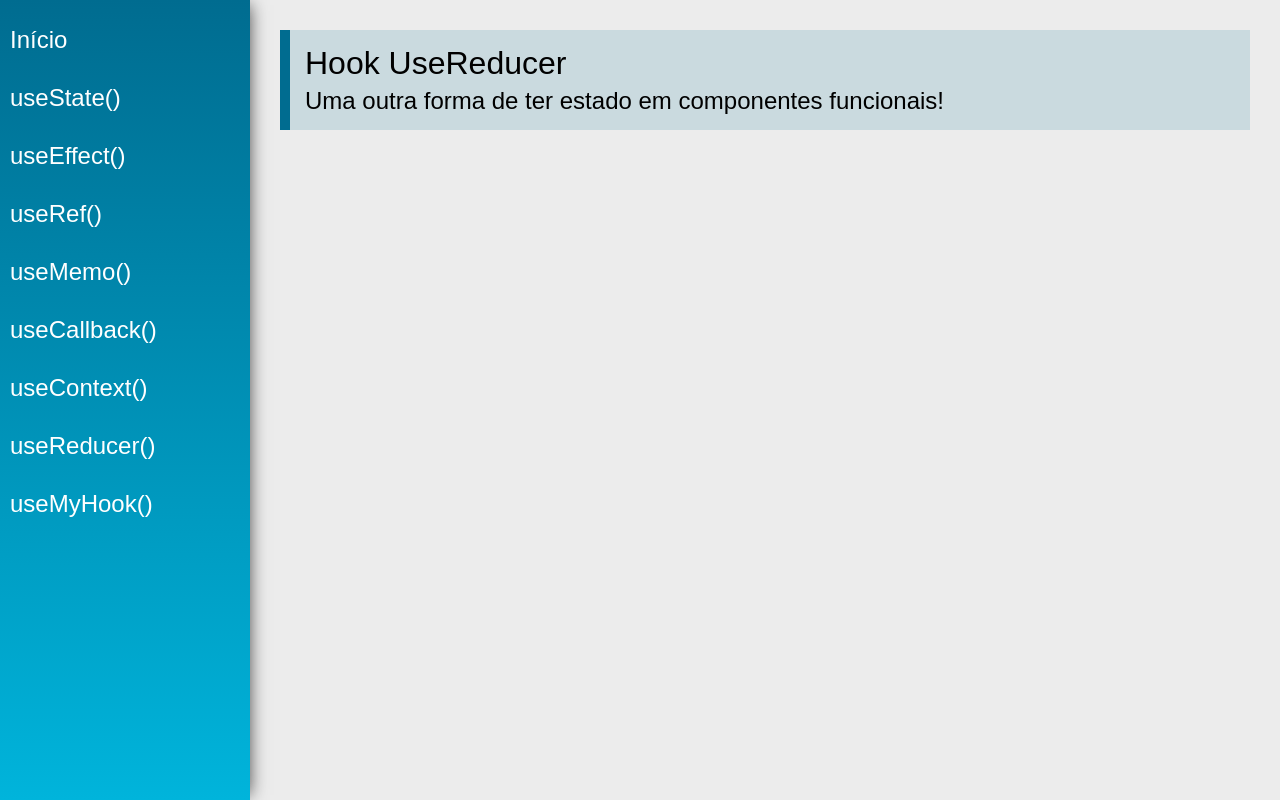
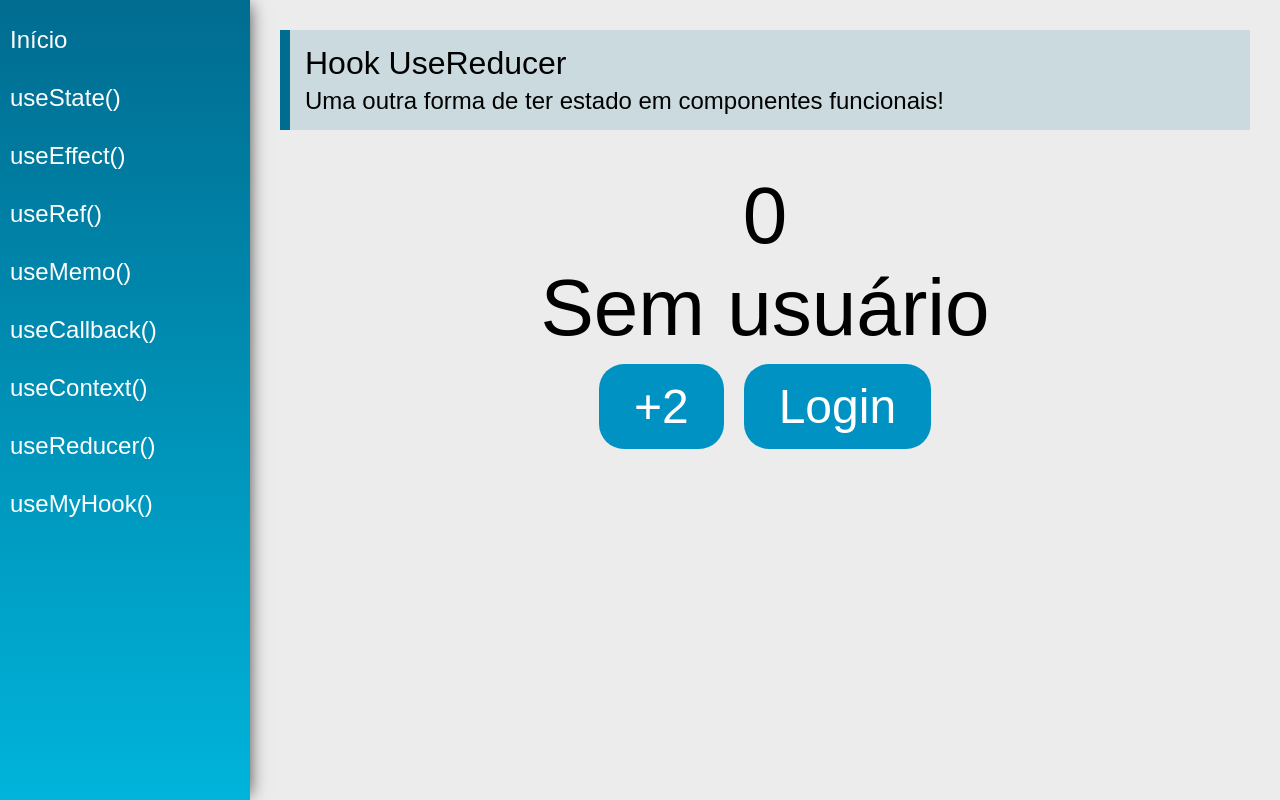
Before and after one commit to immerfallen/ReactHooks, a React (Create React App) app: page /useReducer in a window 1280 px wide. Built offline with nearby package versions, Linux system fonts and the light colour scheme.

Commit message:
utilizando o useReducer

```diff
--- a/src/views/examples/UseReducer.jsx
+++ b/src/views/examples/UseReducer.jsx
@@ -1,15 +1,68 @@
-import React from 'react'
-import PageTitle from '../../components/layout/PageTitle'
+import React, { useReducer } from "react";
+import PageTitle from "../../components/layout/PageTitle";
+
+const initialState = {
+  cart: [{}],
+  products: [{}, {}],
+  user: null,
+  //foco... é o number
+  number: 0,
+};
+
+function reducer(state, action) {
+  switch (action.type) {
+    case "numberAdd2":
+      return { ...state, number: state.number + 2 };
+    case "login":
+      return { ...state, user: { name: action.payload.name, idade: action.payload.idade } };
+    default:
+      return state;
+  }
+}
 
 const UseReducer = (props) => {
+
+  const [state, dispatch] = useReducer(reducer, initialState);
+
   return (
     <div className="UseReducer">
       <PageTitle
         title="Hook UseReducer"
         subtitle="Uma outra forma de ter estado em componentes funcionais!"
       />
+      <div className="center">
+        <span className="text">{state.number}</span>
+        <div className="center">
+          {state.user ? (
+            <div>
+              <span className="text">{state.user.name} </span>
+              <span className="text">{state.user.idade}</span>{" "}
             </div>
-    )
-}
+          ) : (
+            <div><span className="text"> Sem usuário</span></div>
+          )}
+        </div>
+        <div>
+          <button
+            className="btn"
+            onClick={() => {
+              dispatch({ type: "numberAdd2" });
+            }}
+          >
+            +2
+          </button>
+          <button
+            className="btn"
+            onClick={() => {
+              dispatch({ type: "login", payload: {name: 'Maro', idade: 32}});
+            }}
+          >
+            Login
+          </button>
+        </div>
+      </div>
+    </div>
+  );
+};
 
-export default UseReducer
+export default UseReducer;
```
Lines whose indentation alone changed are shown as unchanged.
